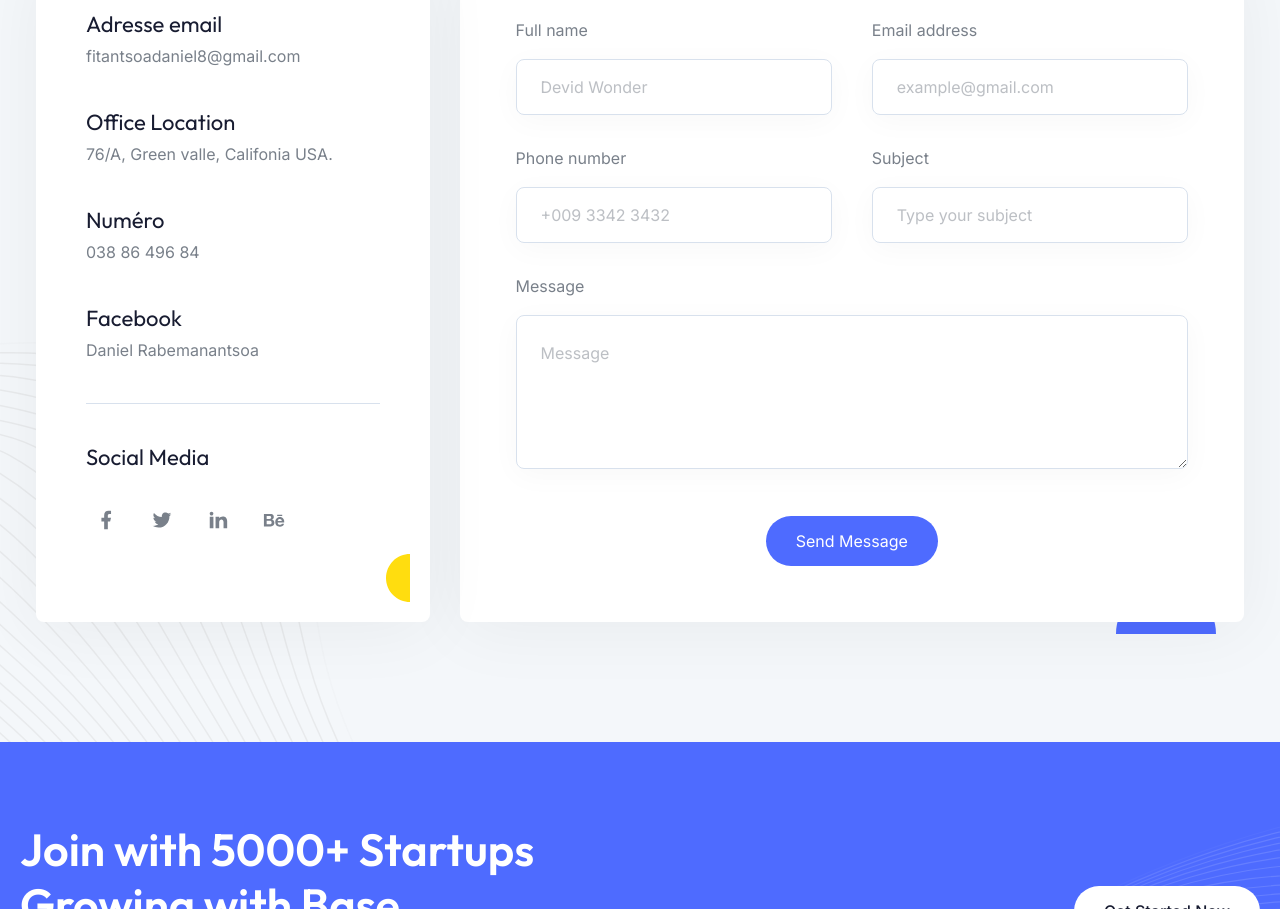
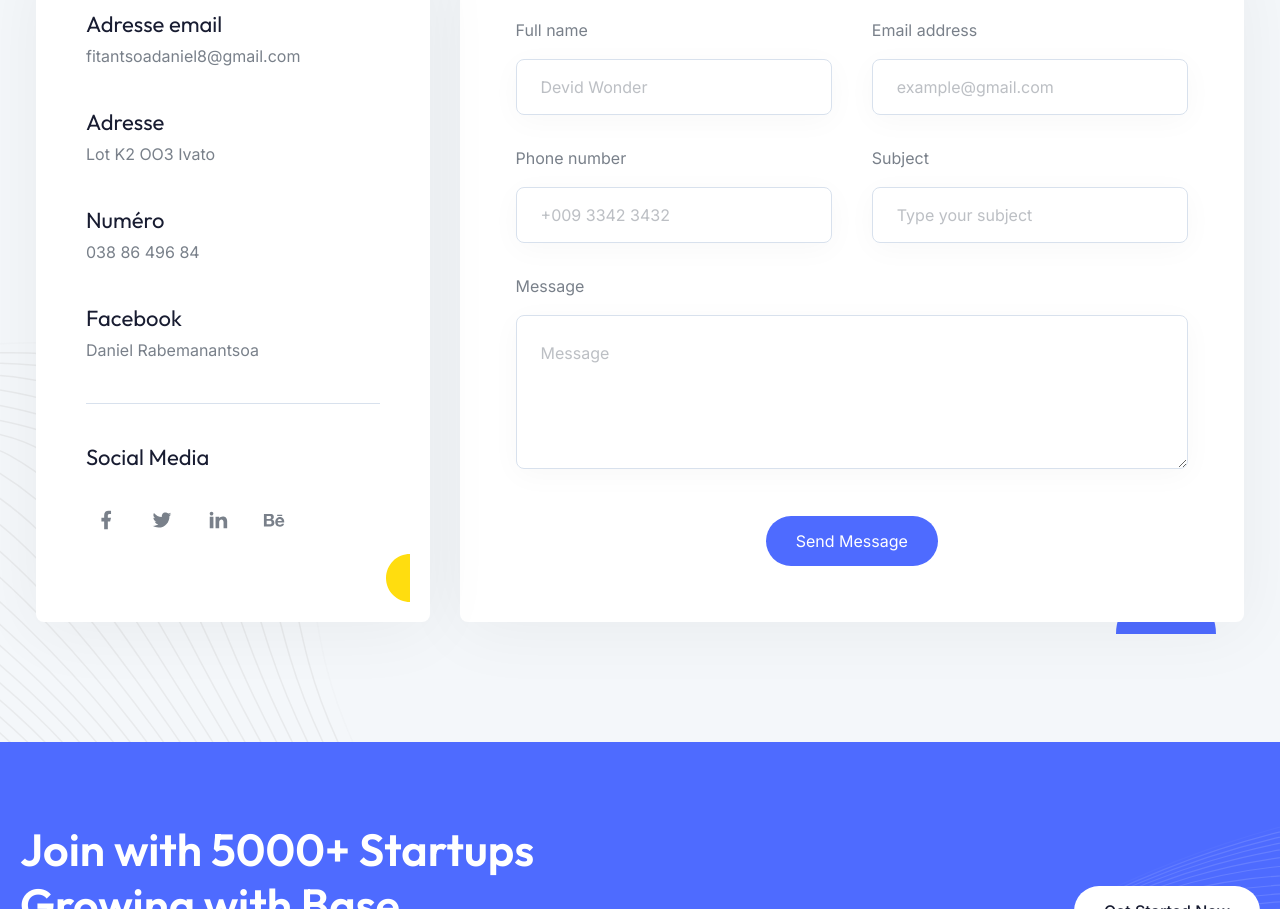
Before and after one commit to FITANTSOADaniel/portfolio, a plain HTML site: page index.html in a window 1280 px wide. Shown: the part 4851-5760 px from the top of the page. Drawn offline with Linux system fonts and the light colour scheme.

Commit message:
Update index.html

```diff
--- a/index.html
+++ b/index.html
@@ -751,8 +751,8 @@
                 <p><a href="#">fitantsoadaniel8@gmail.com</a></p>
               </div>
               <div class="fb">
-                <h4 class="wj kk wm cc">Office Location</h4>
-                <p>76/A, Green valle, Califonia USA.</p>
+                <h4 class="wj kk wm cc">Adresse</h4>
+                <p>Lot K2 OO3 Ivato</p>
               </div>
               <div class="fb">
                 <h4 class="wj kk wm cc">Numéro</h4>
```
